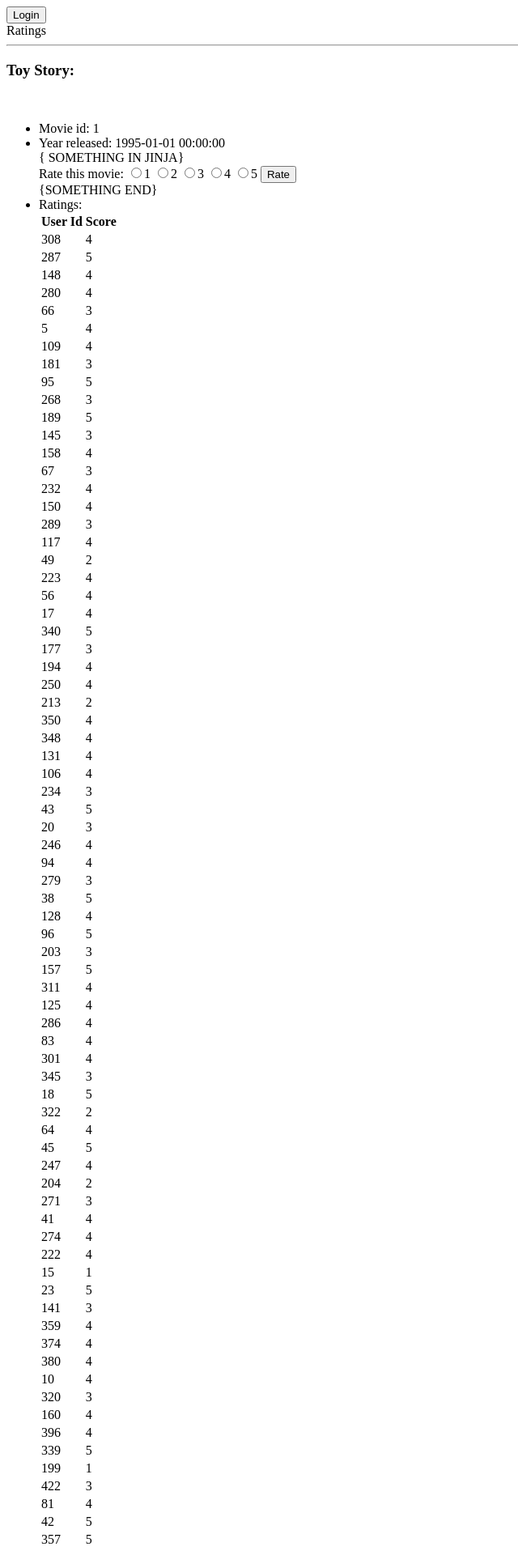
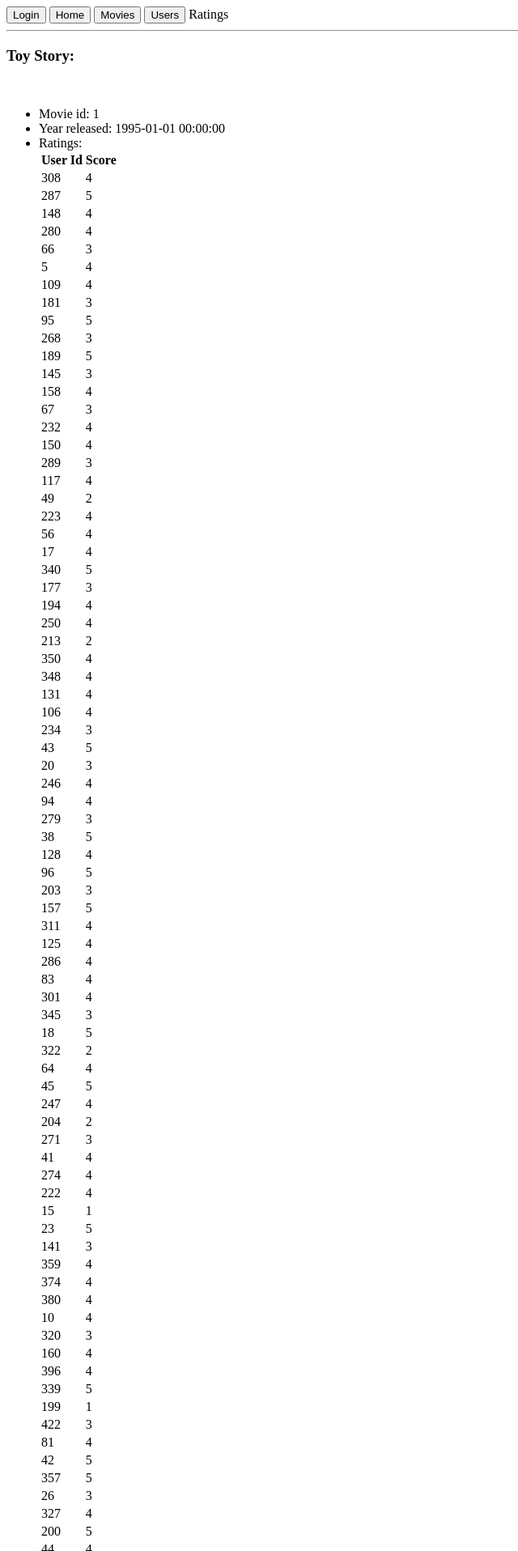
Before and after one commit to akvanhar/HB-ratings, a Flask app: page /movies/1 in a window 1280 px wide. Shown: the top 1916 px of the page at 81% size, without its empty margins (0-640 px from the left). Run offline with Flask 2, Linux system fonts and the light colour scheme; data comes from the database, SQL or seed files in the repository; both versions use the stored data as it was after the commit.

Commit message:
end of part 2

```diff
--- a/server.py
+++ b/server.py
@@ -89,16 +89,21 @@
     rating_list = movie_info.ratings
     return render_template("movie_info.html", movie_info=movie_info, rating_list=rating_list)
 
-@app.route('/rate_movie/<int:movie_id>')
+@app.route('/rate_movie/<int:movie_id>', methods=['POST'])
 def rating_info(movie_id):
     """Update or insert user rating into db and reload the movie info page"""
 
-    score = request.args.get("score")
+    score = request.form.get("score")
     user_id = session['user_id']
-    print 'user_id:', user_id
 
-    Rating.add_rating(movie_id, user_id, score)
+    rating_exists = Rating.query.filter_by(user_id = user_id,
+                                           movie_id = movie_id).first()
 
+    #if the rating exists, update, otherwise add it to the database.
+    if rating_exists:
+        rating_exists.update_rating(movie_id, user_id, score)
+    else:
+        Rating.add_rating(movie_id, user_id, score)
 
     return redirect('/movies/' + str(movie_id))
 
--- a/templates/base.html
+++ b/templates/base.html
@@ -6,15 +6,25 @@
 
 <body>
     {% if 'user_id' in session %}
-        <form action='/logbutton'>
+        <form action='/logbutton' style='display: inline-block'>
             <input type='submit' name='logout' value='Logout'>
         </form>
     {% else %}
-        <form action='/logbutton'>
+        <form action='/logbutton' style='display: inline-block'>
             <input type='submit' name='logout' value='Login'>
         </form>
     {% endif %}
+      <form action='/' style='display: inline-block'>
+        <input type='submit' value='Home' style='display: inline-block'>
+      </form>
 
+      <form action='/movies' style='display: inline-block'>
+        <input type='submit' value='Movies'>
+      </form>
+
+      <form action='/users' style='display: inline-block'>
+        <input type='submit' value='Users'>
+      </form>
 
 
   Ratings
--- a/templates/login.html
+++ b/templates/login.html
@@ -18,8 +18,6 @@
         <br>
         <input type='submit' value='Login'>
     </form>
-    {% for message in get_flashed_messages() %}
-        {{message}}
-    {% endfor %}
+
 </body>
 </html>
--- a/templates/movie_info.html
+++ b/templates/movie_info.html
@@ -6,19 +6,20 @@
     <ul>
         <li>Movie id: {{ movie_info.movie_id }}</li>
         <li>Year released: {{ movie_info.released_at }}</li>
-        { SOMETHING IN JINJA}
+        {% if 'user_id' in session %}
 
-        <form action="/rate_movie/{{ movie_info.movie_id }}">
-            <label>Rate this movie:
+            <form action="/rate_movie/{{ movie_info.movie_id }}" method='post'>
+                <label>Rate this movie: (I hate it!)
                     <input type="radio" name="score" value="1">1
                     <input type="radio" name="score" value="2">2
                     <input type="radio" name="score" value="3">3
                     <input type="radio" name="score" value="4">4
                     <input type="radio" name="score" value="5">5
+                    (I love it!)
                 </label>
                 <input type="submit" value="Rate">
             </form>
-        {SOMETHING END}
+        {% endif %}
 
         <li>Ratings:
         <table>
```
Also changed, not shown: model.py (+7 -5 lines), seed.py (+16 -12 lines), ratings.db. Lines whose indentation alone changed are shown as unchanged.
